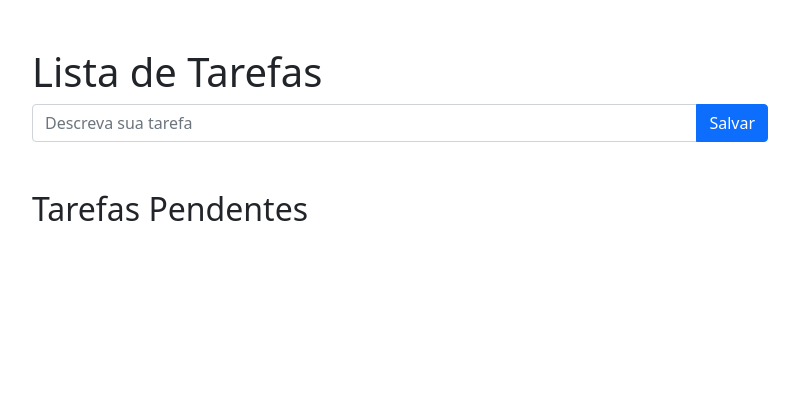
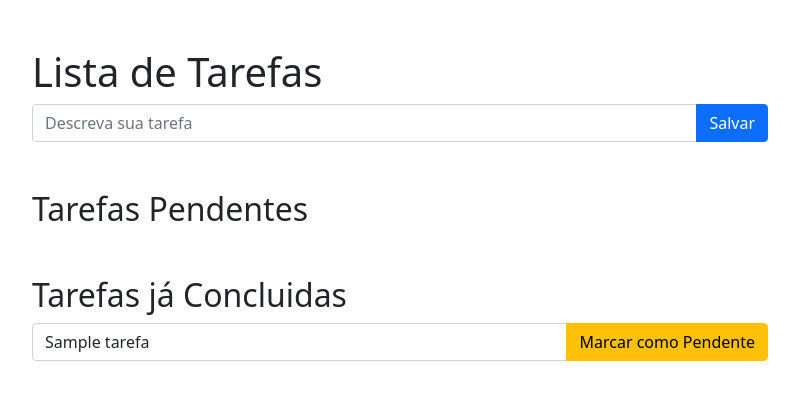
Before and after one commit to JonathansManoel/TO-DO-LIST, a Django app: page /tarefas/ in a window 1280 px wide. Shown: the top 400 px of the page, without its empty margins (240-1039 px from the left). Run offline with Django 4.2, Linux system fonts and the light colour scheme; tables that the repository leaves empty hold one stand-in row (values such as "Sample post").

Commit message:
Implementando botão para marcar tarefa como feita Implementando botão para marcar tarefa como não feita
close #5

```diff
--- a/webdev/tarefas/forms.py
+++ b/webdev/tarefas/forms.py
@@ -7,3 +7,9 @@
     class Meta:
         model = Tarefa
         fields = ['nome']
+
+
+class TarefaForm(ModelForm):
+    class Meta:
+        model = Tarefa
+        fields = ['nome', 'feita']
--- a/webdev/tarefas/templates/tarefas/home.html
+++ b/webdev/tarefas/templates/tarefas/home.html
@@ -3,7 +3,8 @@
 <head>
     <meta charset="UTF-8">
     <title>Lista de Tarefas</title>
-    <link href="https://cdn.jsdelivr.net/npm/bootstrap@5.1.3/dist/css/bootstrap.min.css" rel="stylesheet" integrity="sha384-1BmE4kWBq78iYhFldvKuhfTAU6auU8tT94WrHftjDbrCEXSU1oBoqyl2QvZ6jIW3" crossorigin="anonymous">
+    <link href="https://cdn.jsdelivr.net/npm/bootstrap@5.1.3/dist/css/bootstrap.min.css" rel="stylesheet"
+          integrity="sha384-1BmE4kWBq78iYhFldvKuhfTAU6auU8tT94WrHftjDbrCEXSU1oBoqyl2QvZ6jIW3" crossorigin="anonymous">
 
 </head>
 <body>
@@ -14,23 +15,37 @@
             <form action="{% url 'tarefas:home' %}" method="post">
                 {% csrf_token %}
                 <div class="input-group mb-3">
-                  <input type="text" class="form-control" placeholder="Descreva sua tarefa"
-                         aria-label="Descreva sua tarefa" aria-describedby="button-addon2" name="nome">
-                  <button type="submit" class="btn btn-primary"  id="button-addon2">Salvar</button>
+                    <input type="text" class="form-control" placeholder="Descreva sua tarefa"
+                           aria-label="Descreva sua tarefa" aria-describedby="button-addon2" name="nome">
+                    <button type="submit" class="btn btn-primary" id="button-addon2">Salvar</button>
                 </div>
                 <div class="form-text">{{ form.nome.errors }}</div>
             </form>
             <h2 class="mt-5">Tarefas Pendentes</h2>
 
             {% for tarefa in tarefas_pendentes %}
-                <div class="input-group mb-3">
-                    <div class="input-group-text">
-                        <input class="form-check-input mt-0" type="Checkbox" value=""
-                               aria-label="Checkbox para tarefa">
+                <form action="{% url 'tarefas:detalhe' tarefa_id=tarefa.id %}" method="post">
+                    {% csrf_token %}
+                    <div class="input-group mb-3">
+                        <input type="text" class="form-control" placeholder="Descreva sua tarefa" required="required"
+                               aria-label="Descreva sua tarefa" name="nome" value="{{ tarefa.nome }}">
+                        <input type="hidden" value="checked" name="feita">
+                        <button type="submit" class="btn btn-success">Marcar como Feita</button>
                     </div>
-                    <input type="text" class="form-control" aria-label="Text input para tarefa" value="{{ tarefa.nome }}">
-                </div>
+                </form>
             {% endfor %}
+            <h2 class="mt-5">Tarefas já Concluidas</h2>
+
+                {% for tarefa in tarefas_feitas %}
+                    <form action="{% url 'tarefas:detalhe' tarefa_id=tarefa.id %}" method="post">
+                        {% csrf_token %}
+                        <div class="input-group mb-3">
+                            <input type="text" class="form-control" placeholder="Descreva sua tarefa" required="required"
+                                   aria-label="Descreva sua tarefa" name="nome" value="{{ tarefa.nome }}">
+                            <button type="submit" class="btn btn-warning">Marcar como Pendente</button>
+                        </div>
+                    </form>
+                {% endfor %}
         </div>
     </div>
 </div>
--- a/webdev/tarefas/urls.py
+++ b/webdev/tarefas/urls.py
@@ -5,5 +5,6 @@
 app_name='tarefas'
 
 urlpatterns=[
-    path('', views.home, name='home')
+    path('', views.home, name='home'),
+    path('<int:tarefa_id>', views.detalhe, name='detalhe'),
 ]
--- a/webdev/tarefas/views.py
+++ b/webdev/tarefas/views.py
@@ -4,7 +4,7 @@
 # Create your views here.
 from django.urls import reverse
 
-from webdev.tarefas.forms import TarefaNovaForm
+from webdev.tarefas.forms import TarefaNovaForm, TarefaForm
 from webdev.tarefas.models import Tarefa
 
 
@@ -16,7 +16,28 @@
             return HttpResponseRedirect(reverse('tarefas:home'))
         else:
             tarefas_pendentes = Tarefa.objects.filter(feita=False).all()
-            return render(request, 'tarefas/home.html', {'form': form, 'tarefas_pendentes': tarefas_pendentes},
-                          status=400)
+            tarefas_feitas = Tarefa.objects.filter(feita=True).all()
+            return render(
+                request, 'tarefas/home.html',
+                {
+                    'form': form,
+                    'tarefas_pendentes': tarefas_pendentes,
+                    'tarefas_feitas': tarefas_feitas,
+                },
+                status=400)
     tarefas_pendentes = Tarefa.objects.filter(feita=False).all()
-    return render(request, 'tarefas/home.html', {'tarefas_pendentes': tarefas_pendentes})
+    tarefas_feitas = Tarefa.objects.filter(feita=True).all()
+    return render(request, 'tarefas/home.html',
+                  {
+                      'tarefas_pendentes': tarefas_pendentes,
+                      'tarefas_feitas': tarefas_feitas,
+                  }
+                  )
+
+
+def detalhe(request, tarefa_id):
+    tarefa = Tarefa.objects.get(id=tarefa_id)
+    form = TarefaForm(request.POST, instance=tarefa)
+    if form.is_valid():
+        form.save()
+    return HttpResponseRedirect(reverse('tarefas:home'))
```
Also changed, not shown: webdev/tarefas/tests/test_edicao_de_tarefa.py (added, +45 -0 lines), webdev/tarefas/tests/test_tarefas_get.py (+18 -1 lines).
